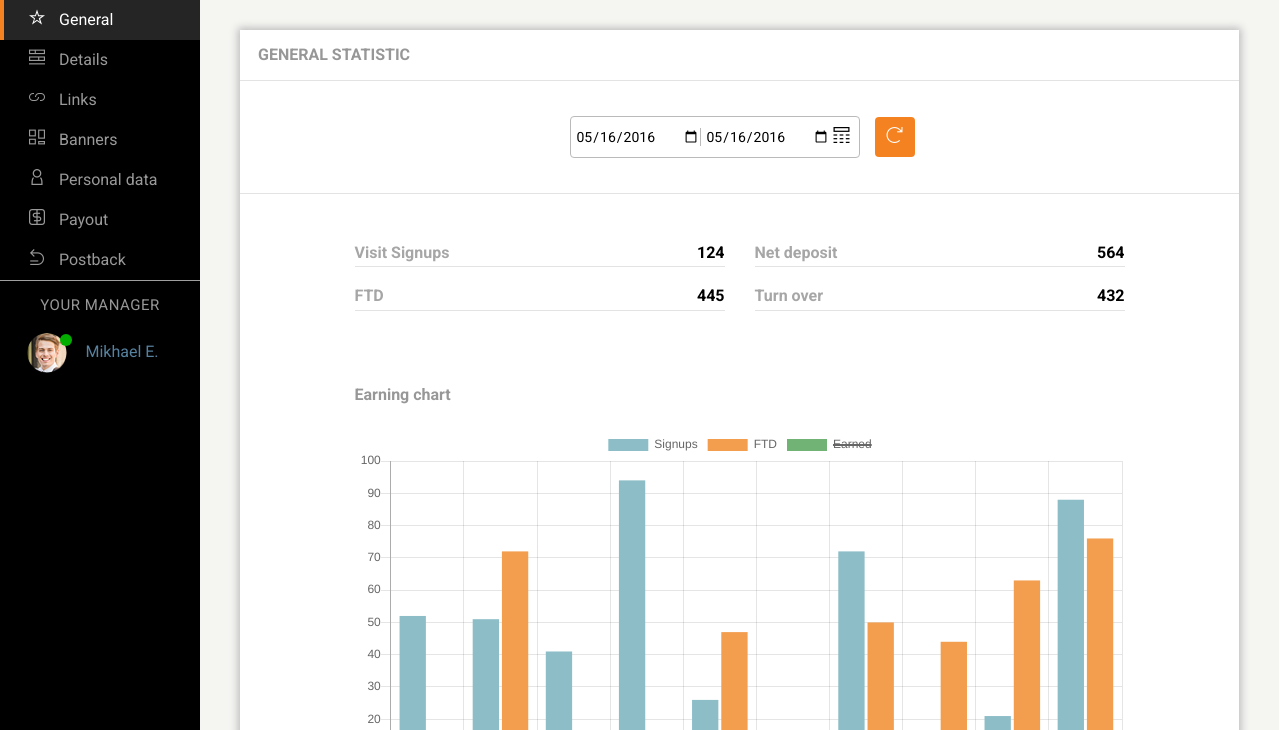
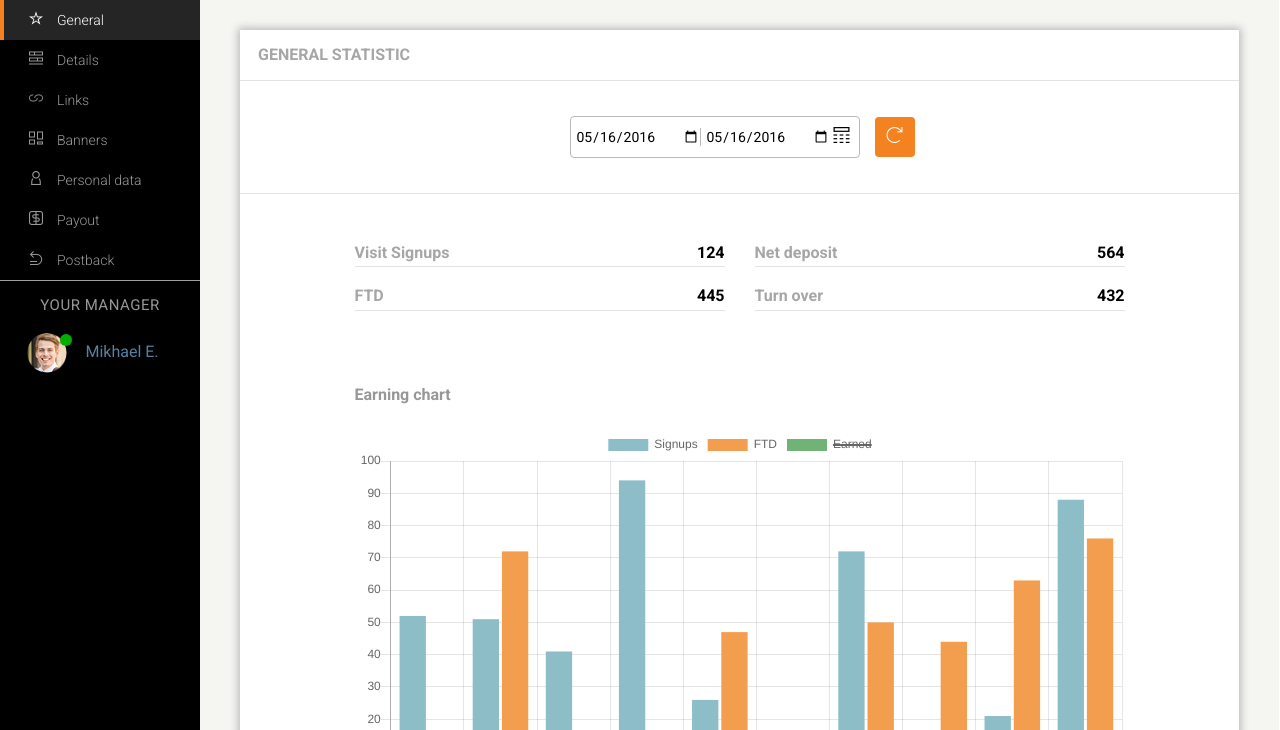
Before and after one commit to krollukasz/Project-dashboard_panel, a website: page index.html in a window 1280 px wide. Shown: the part 70-800 px from the top of the page. Drawn offline with nearby package versions, Linux system fonts and the light colour scheme.

Commit message:
Add font-weight & change font-size for sidebar links

```diff
--- a/sass/sections/_sidebarMenu.scss
+++ b/sass/sections/_sidebarMenu.scss
@@ -59,7 +59,8 @@
         height: 40px;
         display: flex;
         align-items: center;
-        font-size: 1rem;
+        font-size: 14px;
+        font-weight: 300;
         color: #999999;
         // text-align: left;
         line-height: 50px;
```
Also changed, not shown: css/style.css, 1 other file.
